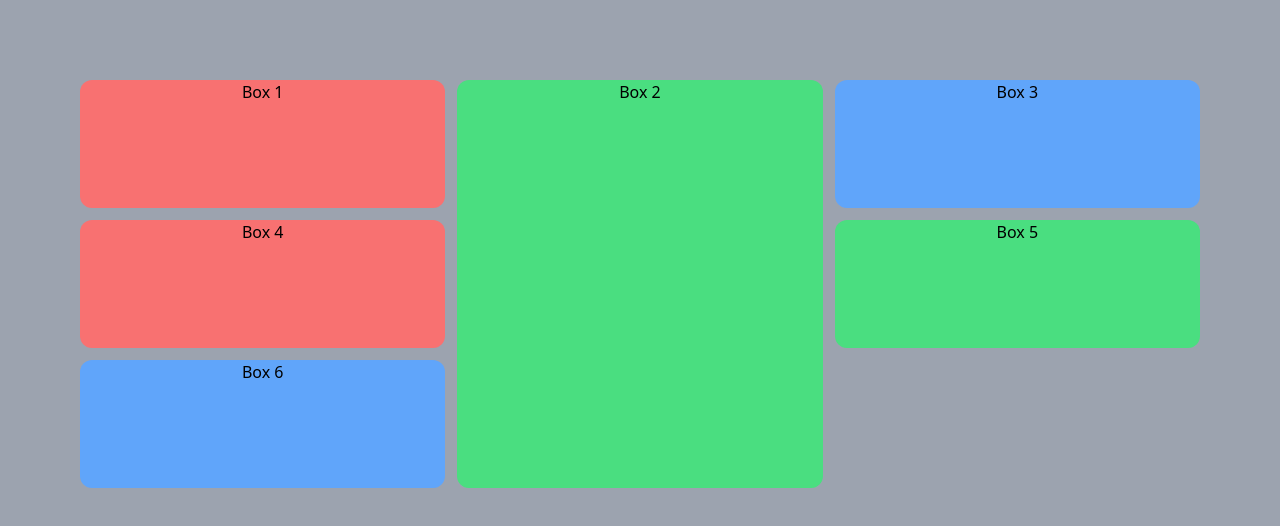
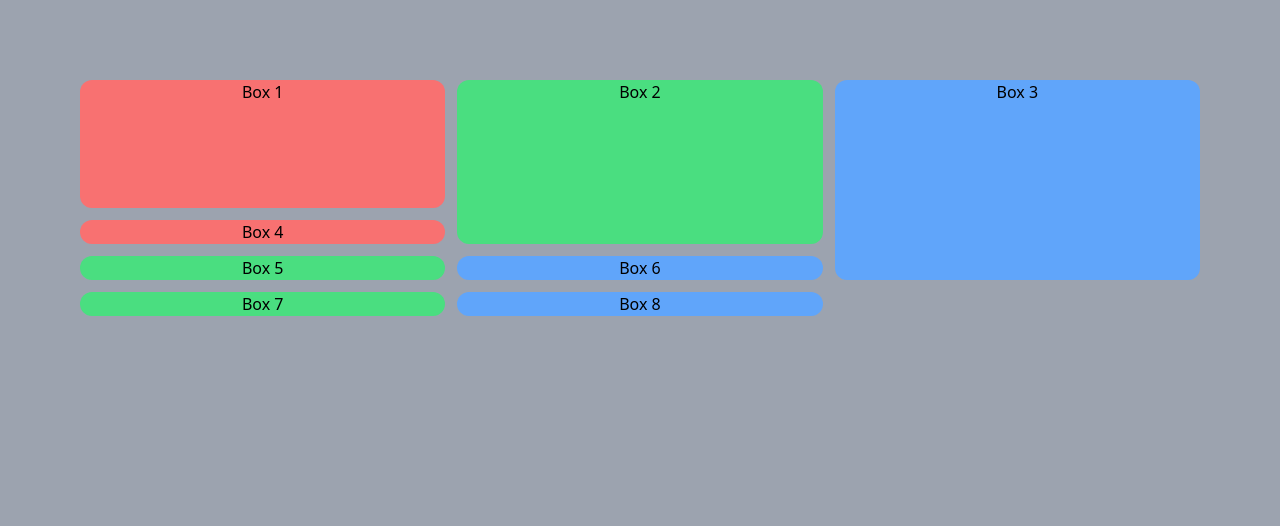
Before and after one commit to SauelAlmonte/tailwind-redo, a website: page 08-grids/index.html in a window 1280 px wide. Drawn offline with nearby package versions, Linux system fonts and the light colour scheme.

```diff
--- a/08-grids/index.html
+++ b/08-grids/index.html
@@ -15,16 +15,20 @@
     <div class="grid grid-cols-3 gap-3">
         <div class="bg-red-400 h-32 text-center rounded-xl"
         >Box 1</div>
-        <div class="bg-green-400 text-center rounded-xl row-span-3"
+        <div class="bg-green-400 text-center rounded-xl row-span-2"
         >Box 2</div>
-        <div class="bg-blue-400 h-32 text-center rounded-xl"
+        <div class="bg-blue-400 text-center rounded-xl row-span-3"
         >Box 3</div>
-        <div class="bg-red-400 h-32 text-center rounded-xl"
+        <div class="bg-red-400 text-center rounded-xl"
         >Box 4</div>
-        <div class="bg-green-400 h-32 text-center rounded-xl"
+        <div class="bg-green-400 text-center rounded-xl"
         >Box 5</div>
-        <div class="bg-blue-400 h-32 text-center rounded-xl"
+        <div class="bg-blue-400 text-center rounded-xl"
         >Box 6</div>
+        <div class="bg-green-400 text-center rounded-xl "
+        >Box 7</div>
+        <div class="bg-blue-400 text-center rounded-xl"
+        >Box 8</div>
     </div>
 </div>
 
```
